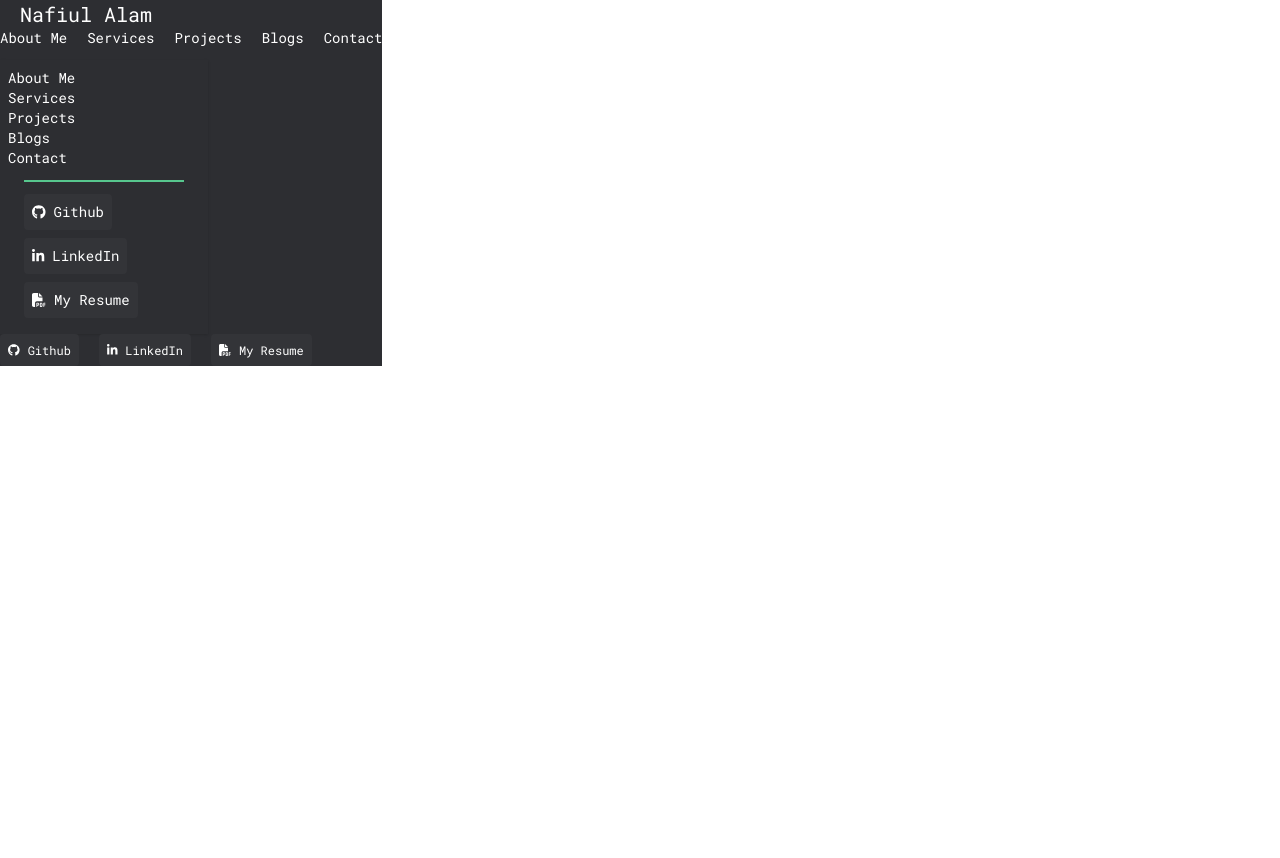
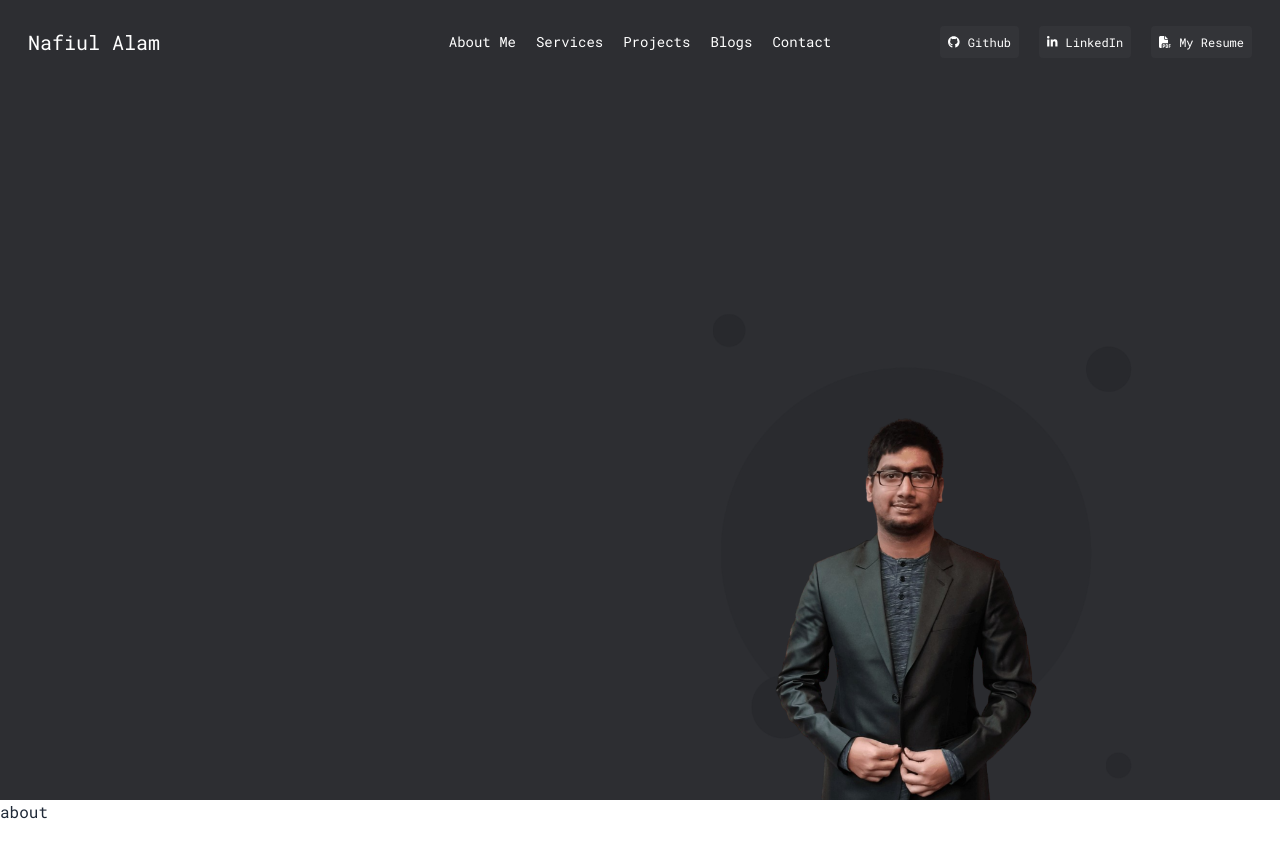
Before and after one commit to NafiulA/myportfolio, a React (Create React App) app: page / in a window 1280 px wide. Shown: the top 858 px of the page. Before the commit the page ends 800 px from the top, so only its background shows below. Built offline with nearby package versions, Linux system fonts and the light colour scheme.

Commit message:
hero image placement

```diff
--- a/src/Pages/Home/Hero.js
+++ b/src/Pages/Home/Hero.js
@@ -1,9 +1,22 @@
 import React from 'react';
+import portfolio from "../../assets/images/portfolio.png";
 
 const Hero = () => {
-    return (<div>
+    return (
+        <div className='min-h-screen bg-[#2D2E32]'>
+            <div className='w-full md:w-4/5 mx-auto grid grid-cols-1 lg:grid-cols-2 gap-10 justify-center items-center'>
+                <div className='order-2 lg:order-1'>
+                    <div className='w-60 bg-[#57C78E] rounded-md'>
 
-    </div>
+                    </div>
+                </div>
+                <div className='order-1 lg:order-2'>
+                    <div className='static h-min mt-20 lg:mt-0 lg:relative lg:h-screen'>
+                        <img className='static lg:absolute lg:bottom-0' src={portfolio} alt="" />
+                    </div>
+                </div>
+            </div>
+        </div>
     );
 };
 
--- a/tailwind.config.js
+++ b/tailwind.config.js
@@ -3,5 +3,8 @@ module.exports = {
   theme: {
     extend: {},
   },
-  plugins: [],
+  plugins: [require("daisyui")],
+  daisyui: {
+    themes: false,
+  }
 }
```
